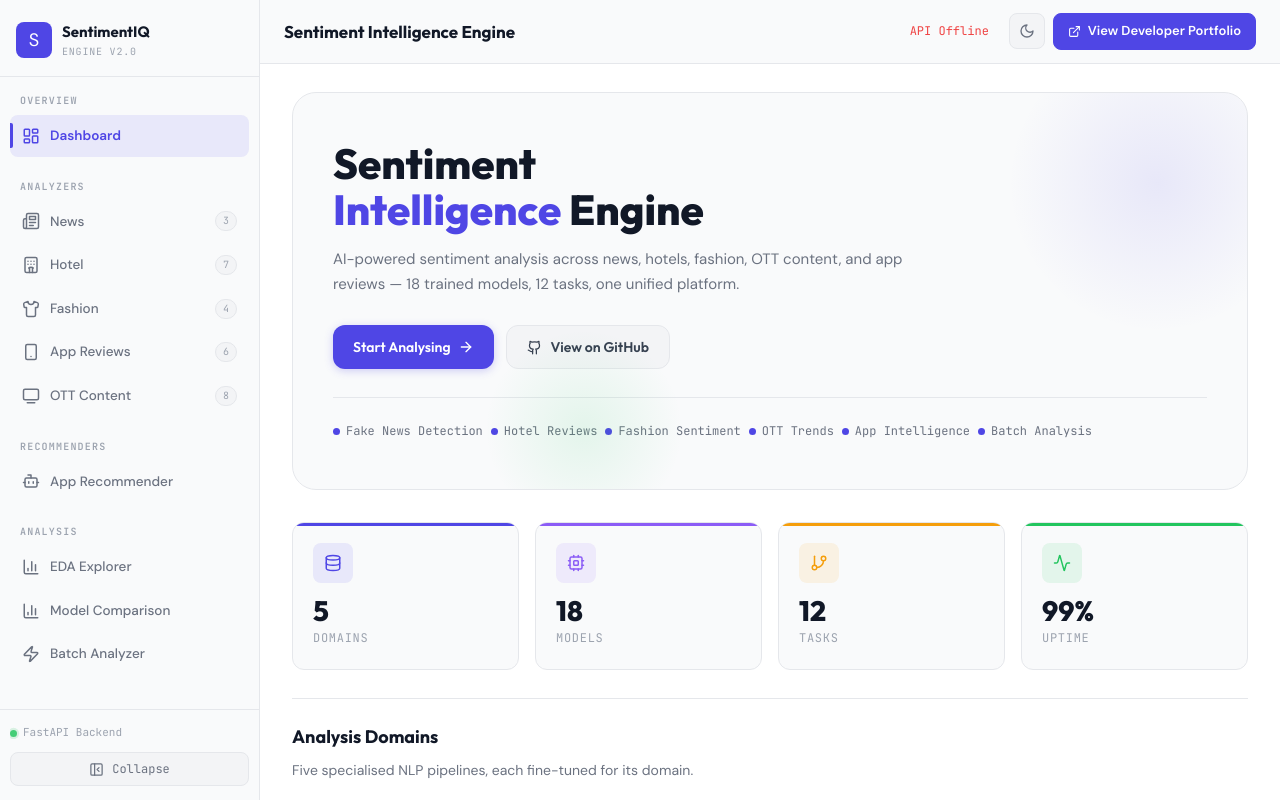
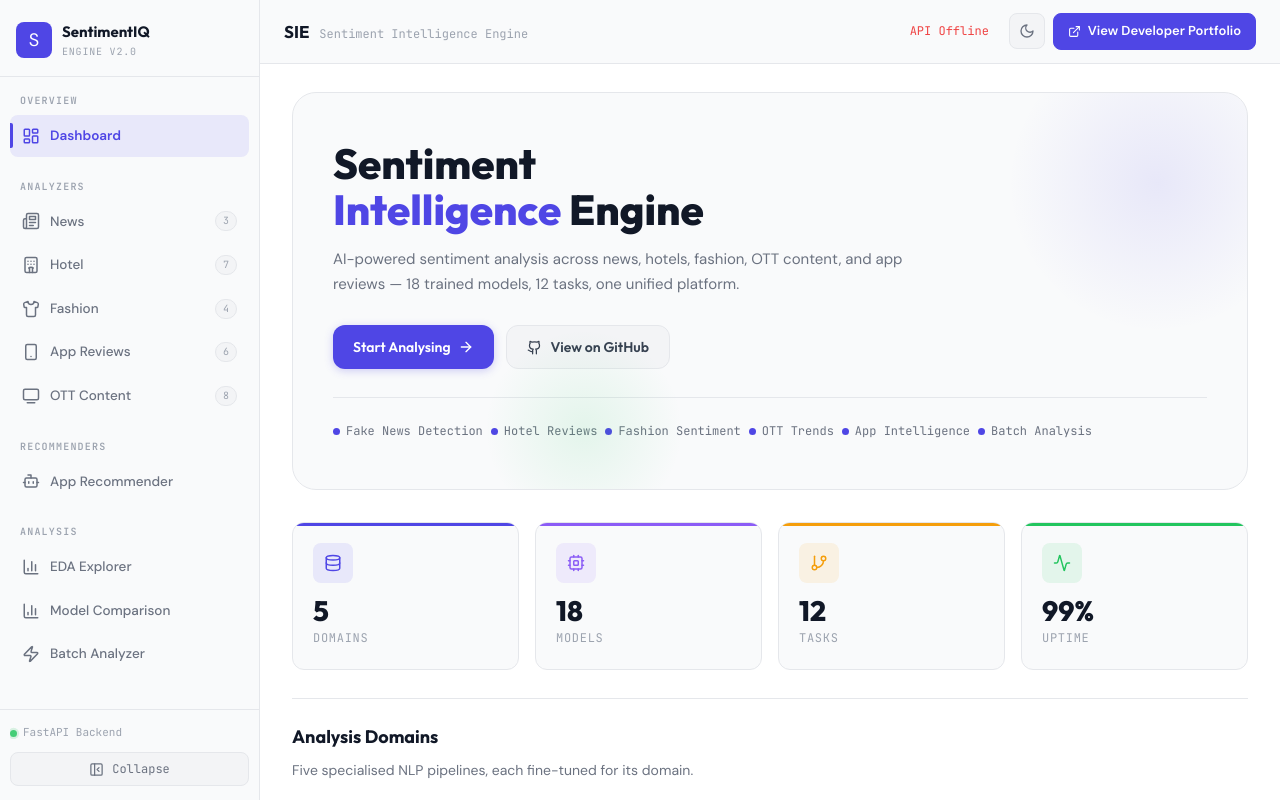
Before and after one commit to ArnavTomar18/Sentiment-Intelligence-Engine, a React (Vite) app in the folder frontend/: page / in a window 1280 px wide. Built offline with nearby package versions, Linux system fonts and the light colour scheme; no server answers.

Commit message:
Update Topbar title and subtitle

```diff
--- a/frontend/src/pages/Home.jsx
+++ b/frontend/src/pages/Home.jsx
@@ -87,7 +87,7 @@ const PILLS = [
 export default function Home() {
   return (
     <>
-      <Topbar title="Sentiment Intelligence Engine" subtitle="" />
+      <Topbar title="SIE" subtitle="Sentiment Intelligence Engine" />
 
       <div className="page-body" style={{ maxWidth: 1200, margin: '0 auto' }}>
 
```
